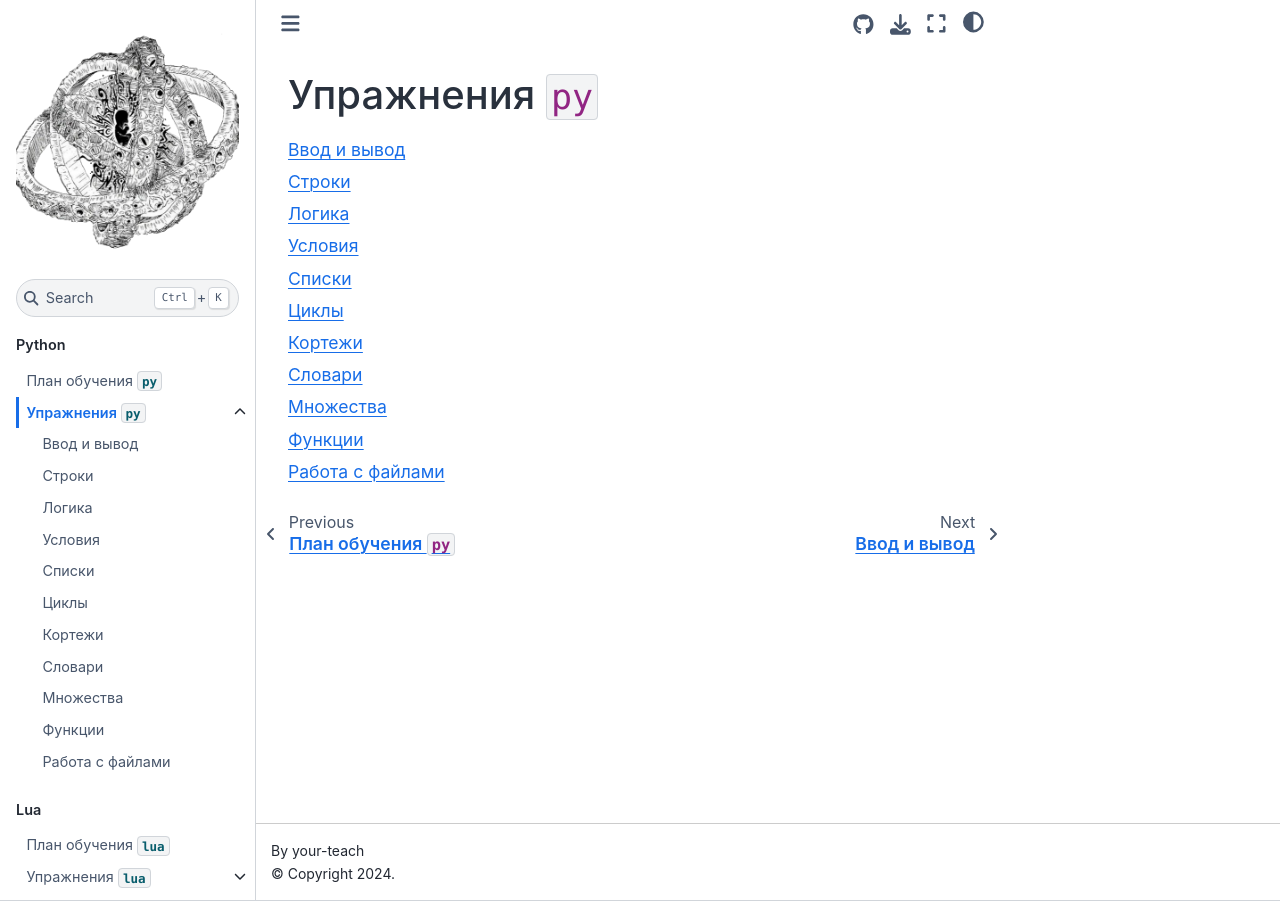
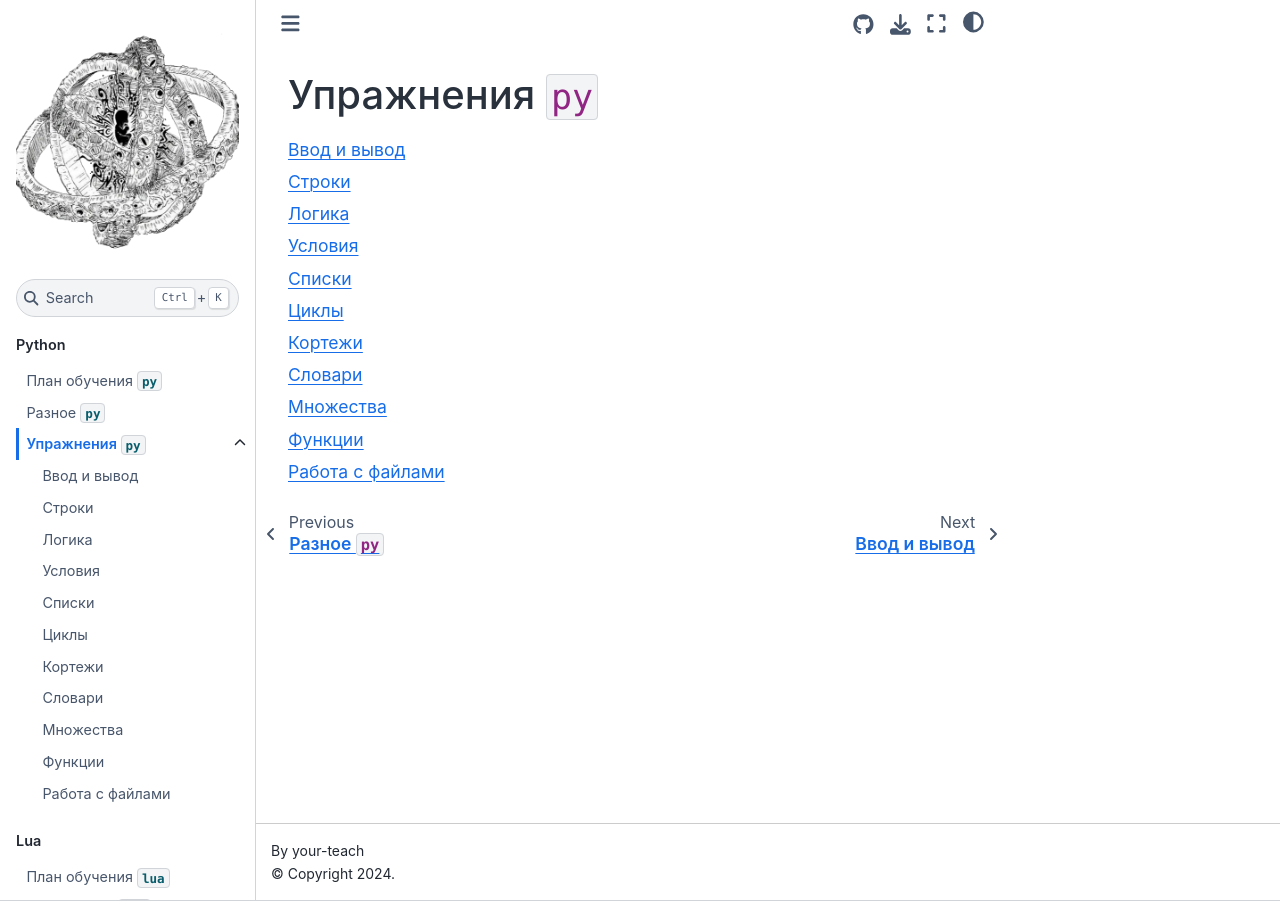
Before and after one commit to your-teach/faithpages, a Jupyter Book: the page built from python/py-tasks-table.md, in a window 1280 px wide. Built offline with Jupyter Book 1.0.4 settings and Sphinx 7.4.7 and the Sphinx Book theme 1.1.4, drawn with Linux system fonts in a browser that asks for light colours; part of the change alters nothing that is shown.

```diff
--- a/_toc.yml
+++ b/_toc.yml
@@ -7,6 +7,7 @@ parts:
   - caption: Python
     chapters:
       - file: python/study-plan-py
+      - file: python/other
       - file: python/py-tasks-table
         sections:
         - file: tasks-python/1.in-out
```
